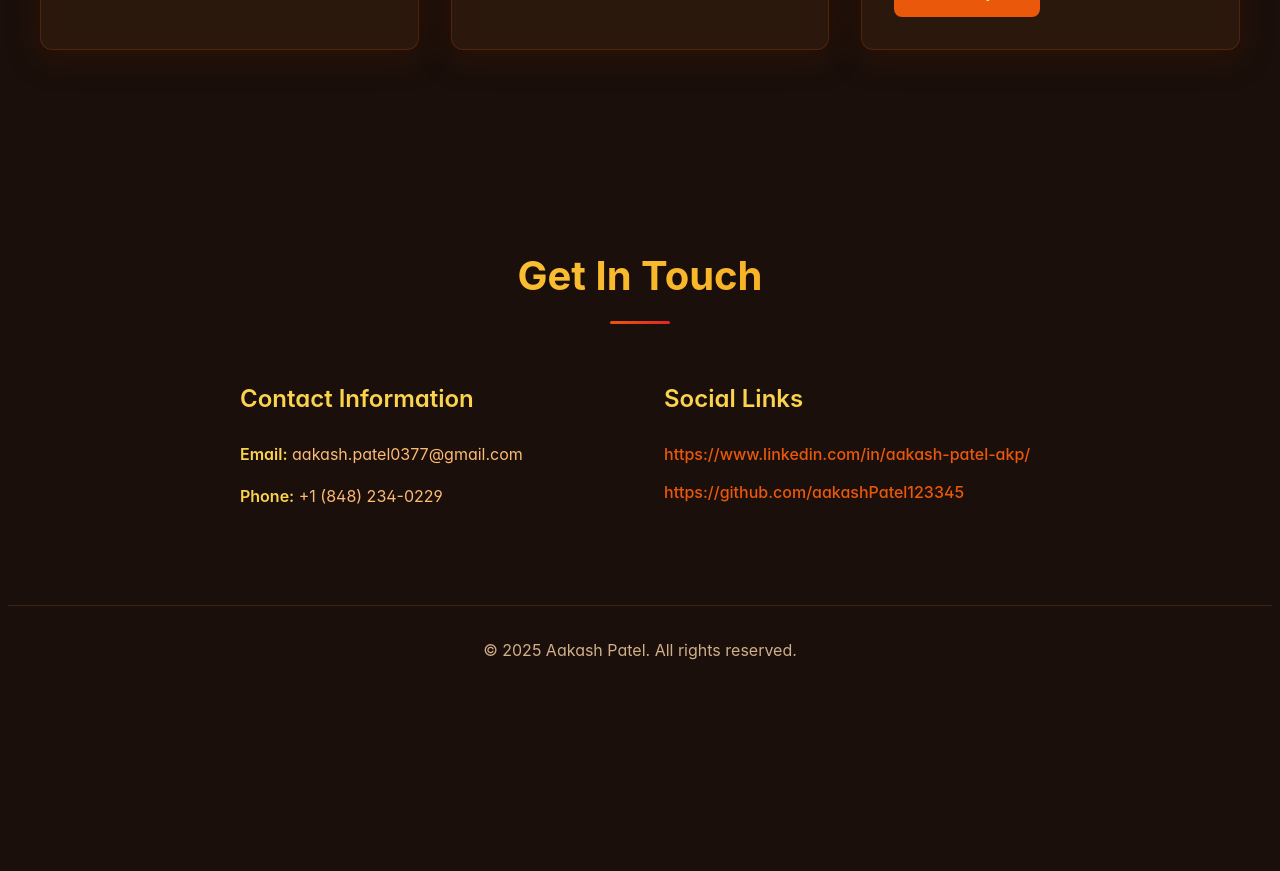
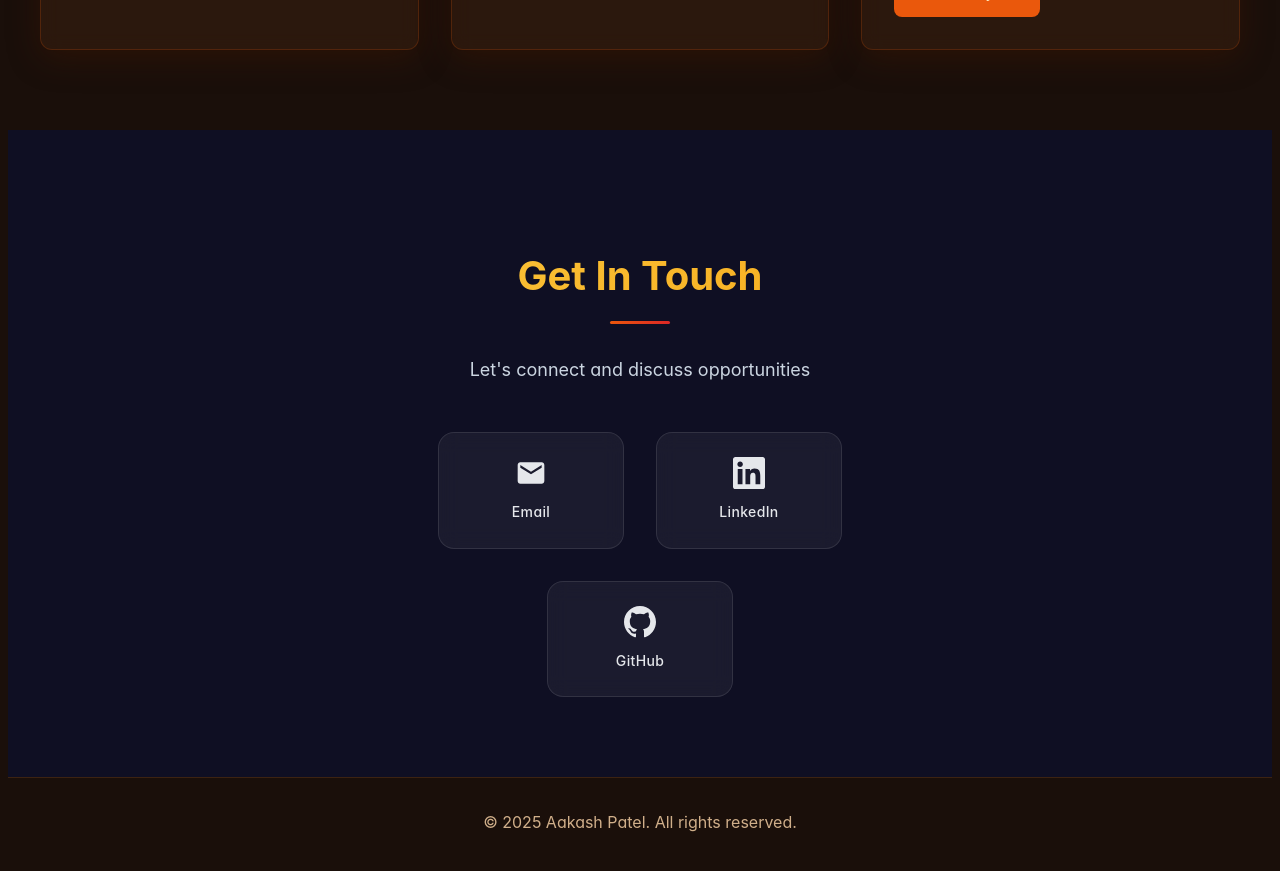
Before and after one commit to aakashPatel123345/Portfolio, a React (Vite) app: page / in a window 1280 px wide. Shown: the part 1840-2711 px from the top of the page. Before the commit the page ends 2544 px from the top, so only its background shows below. Built offline with nearby package versions, Linux system fonts and the light colour scheme.

Commit message:
adding icons to contact me page

```diff
--- a/src/components/sections/Contact.jsx
+++ b/src/components/sections/Contact.jsx
@@ -6,32 +6,46 @@ function Contact() {
           Get In Touch
         </h2>
         <div className="contact-content">
-          <div className="contact-info">
-            <h3 className="contact-subtitle">
-              Contact Information
-            </h3>
-            <div className="contact-details">
-              <p className="contact-item">
-                <span className="contact-label">Email:</span> aakash.patel0377@gmail.com
-              </p>
-              <p className="contact-item">
-                <span className="contact-label">Phone:</span> +1 (848) 234-0229
-              </p>
+          <p className="contact-description">
+            Let's connect and discuss opportunities
+          </p>
+          <div className="contact-buttons">
+            <a
+              href="mailto:aakash.patel0377@gmail.com"
+              className="contact-button email-button"
+              aria-label="Send email to Aakash"
+            >
+              <svg className="contact-icon" viewBox="0 0 24 24" fill="currentColor">
+                <path d="M20 4H4c-1.1 0-1.99.9-1.99 2L2 18c0 1.1.9 2 2 2h16c1.1 0 2-.9 2-2V6c0-1.1-.9-2-2-2zm0 4l-8 5-8-5V6l8 5 8-5v2z"/>
+              </svg>
+              <span>Email</span>
+            </a>
 
-            </div>
-          </div>
-          <div className="social-links">
-            <h3 className="contact-subtitle">
-              Social Links
-            </h3>
-            <div className="social-list">
-              <a href="https://www.linkedin.com/in/aakash-patel-akp/" target="_blank" className="social-link">
-                https://www.linkedin.com/in/aakash-patel-akp/
-              </a>
-              <a href="https://github.com/aakashPatel123345"  target="_blank" className="social-link">
-                https://github.com/aakashPatel123345
-              </a>
-            </div>
+            <a
+              href="https://www.linkedin.com/in/aakash-patel-akp/"
+              target="_blank"
+              rel="noopener noreferrer"
+              className="contact-button linkedin-button"
+              aria-label="Visit Aakash's LinkedIn profile"
+            >
+              <svg className="contact-icon" viewBox="0 0 24 24" fill="currentColor">
+                <path d="M20.447 20.452h-3.554v-5.569c0-1.328-.027-3.037-1.852-3.037-1.853 0-2.136 1.445-2.136 2.939v5.667H9.351V9h3.414v1.561h.046c.477-.9 1.637-1.85 3.37-1.85 3.601 0 4.267 2.37 4.267 5.455v6.286zM5.337 7.433c-1.144 0-2.063-.926-2.063-2.065 0-1.138.92-2.063 2.063-2.063 1.14 0 2.064.925 2.064 2.063 0 1.139-.925 2.065-2.064 2.065zm1.782 13.019H3.555V9h3.564v11.452zM22.225 0H1.771C.792 0 0 .774 0 1.729v20.542C0 23.227.792 24 1.771 24h20.451C23.2 24 24 23.227 24 22.271V1.729C24 .774 23.2 0 22.222 0h.003z"/>
+              </svg>
+              <span>LinkedIn</span>
+            </a>
+
+            <a
+              href="https://github.com/aakashPatel123345"
+              target="_blank"
+              rel="noopener noreferrer"
+              className="contact-button github-button"
+              aria-label="Visit Aakash's GitHub profile"
+            >
+              <svg className="contact-icon" viewBox="0 0 24 24" fill="currentColor">
+                <path d="M12 0c-6.626 0-12 5.373-12 12 0 5.302 3.438 9.8 8.207 11.387.599.111.793-.261.793-.577v-2.234c-3.338.726-4.033-1.416-4.033-1.416-.546-1.387-1.333-1.756-1.333-1.756-1.089-.745.083-.729.083-.729 1.205.084 1.839 1.237 1.839 1.237 1.07 1.834 2.807 1.304 3.492.997.107-.775.418-1.305.762-1.604-2.665-.305-5.467-1.334-5.467-5.931 0-1.311.469-2.381 1.236-3.221-.124-.303-.535-1.524.117-3.176 0 0 1.008-.322 3.301 1.23.957-.266 1.983-.399 3.003-.404 1.02.005 2.047.138 3.006.404 2.291-1.552 3.297-1.23 3.297-1.23.653 1.653.242 2.874.118 3.176.77.84 1.235 1.911 1.235 3.221 0 4.609-2.807 5.624-5.479 5.921.43.372.823 1.102.823 2.222v3.293c0 .319.192.694.801.576 4.765-1.589 8.199-6.086 8.199-11.386 0-6.627-5.373-12-12-12z"/>
+              </svg>
+              <span>GitHub</span>
+            </a>
           </div>
         </div>
       </div>
--- a/src/styles/components/contact.css
+++ b/src/styles/components/contact.css
@@ -1,8 +1,8 @@
-/* Contact section styles - Sunset Theme */
+/* Minimal Contact section styles */
 
 .contact {
   padding: 5rem 0;
-  background-color: #1a0f0a;
+  background-color: #0f0f23;
 }
 
 .contact-container {
@@ -12,50 +12,95 @@
 }
 
 .contact-content {
-  max-width: 800px;
+  max-width: 600px;
   margin: 0 auto;
-  display: grid;
-  grid-template-columns: 1fr 1fr;
-  gap: 3rem;
+  text-align: center;
 }
 
-.contact-subtitle {
-  font-size: 1.5rem;
-  font-weight: 600;
-  color: #fcd34d;
-  margin-bottom: 1.5rem;
-}
-
-.contact-details {
-  space-y: 1rem;
-}
-
-.contact-item {
-  margin-bottom: 1rem;
-  color: #fdba74;
+.contact-description {
+  font-size: 1.125rem;
+  color: #cbd5e1;
+  margin-bottom: 3rem;
   line-height: 1.6;
 }
 
-.contact-label {
-  font-weight: 600;
-  color: #fcd34d;
+.contact-buttons {
+  display: flex;
+  justify-content: center;
+  gap: 2rem;
+  flex-wrap: wrap;
 }
 
-.social-list {
+.contact-button {
   display: flex;
   flex-direction: column;
+  align-items: center;
   gap: 0.75rem;
+  padding: 1.5rem 2rem;
+  background: rgba(255, 255, 255, 0.05);
+  backdrop-filter: blur(10px);
+  border: 1px solid rgba(255, 255, 255, 0.1);
+  border-radius: 1rem;
+  text-decoration: none;
+  color: #e5e7eb;
+  transition: all 0.3s cubic-bezier(0.4, 0, 0.2, 1);
+  min-width: 120px;
+  position: relative;
+  overflow: hidden;
 }
 
-.social-link {
-  color: #ea580c;
-  text-decoration: none;
-  font-weight: 500;
-  transition: color 0.3s ease;
+.contact-button::before {
+  content: '';
+  position: absolute;
+  top: 0;
+  left: -100%;
+  width: 100%;
+  height: 100%;
+  background: linear-gradient(90deg, transparent, rgba(255, 255, 255, 0.1), transparent);
+  transition: left 0.5s ease;
 }
 
-.social-link:hover {
-  color: #fb923c;
+.contact-button:hover::before {
+  left: 100%;
+}
+
+.contact-button:hover {
+  transform: translateY(-4px);
+  background: rgba(255, 255, 255, 0.08);
+  border-color: rgba(255, 255, 255, 0.15);
+  box-shadow: 0 10px 25px rgba(0, 0, 0, 0.3);
+}
+
+.contact-icon {
+  width: 2rem;
+  height: 2rem;
+  transition: transform 0.3s ease;
+}
+
+.contact-button:hover .contact-icon {
+  transform: scale(1.1);
+}
+
+.contact-button span {
+  font-weight: 500;
+  font-size: 0.875rem;
+  letter-spacing: 0.025em;
+}
+
+/* Individual button colors */
+.email-button:hover {
+  color: #f59e0b;
+  border-color: rgba(245, 158, 11, 0.3);
+}
+
+.linkedin-button:hover {
+  color: #0077b5;
+  border-color: rgba(0, 119, 181, 0.3);
+}
+
+.github-button:hover {
+  color: #f8fafc;
+  border-color: rgba(248, 250, 252, 0.3);
 }
 
 /* Mobile responsive */
@@ -64,8 +109,36 @@
     padding: 3rem 0;
   }
 
-  .contact-content {
-    grid-template-columns: 1fr;
-    gap: 2rem;
+  .contact-buttons {
+    gap: 1.5rem;
+  }
+
+  .contact-button {
+    padding: 1.25rem 1.5rem;
+    min-width: 100px;
+  }
+
+  .contact-icon {
+    width: 1.75rem;
+    height: 1.75rem;
+  }
+
+  .contact-button span {
+    font-size: 0.8rem;
   }
 }
+
+@media (max-width: 480px) {
+  .contact-buttons {
+    flex-direction: column;
+    align-items: center;
+    gap: 1rem;
+  }
+
+  .contact-button {
+    width: 200px;
+    flex-direction: row;
+    justify-content: center;
+    gap: 0.75rem;
+  }
+}
```
